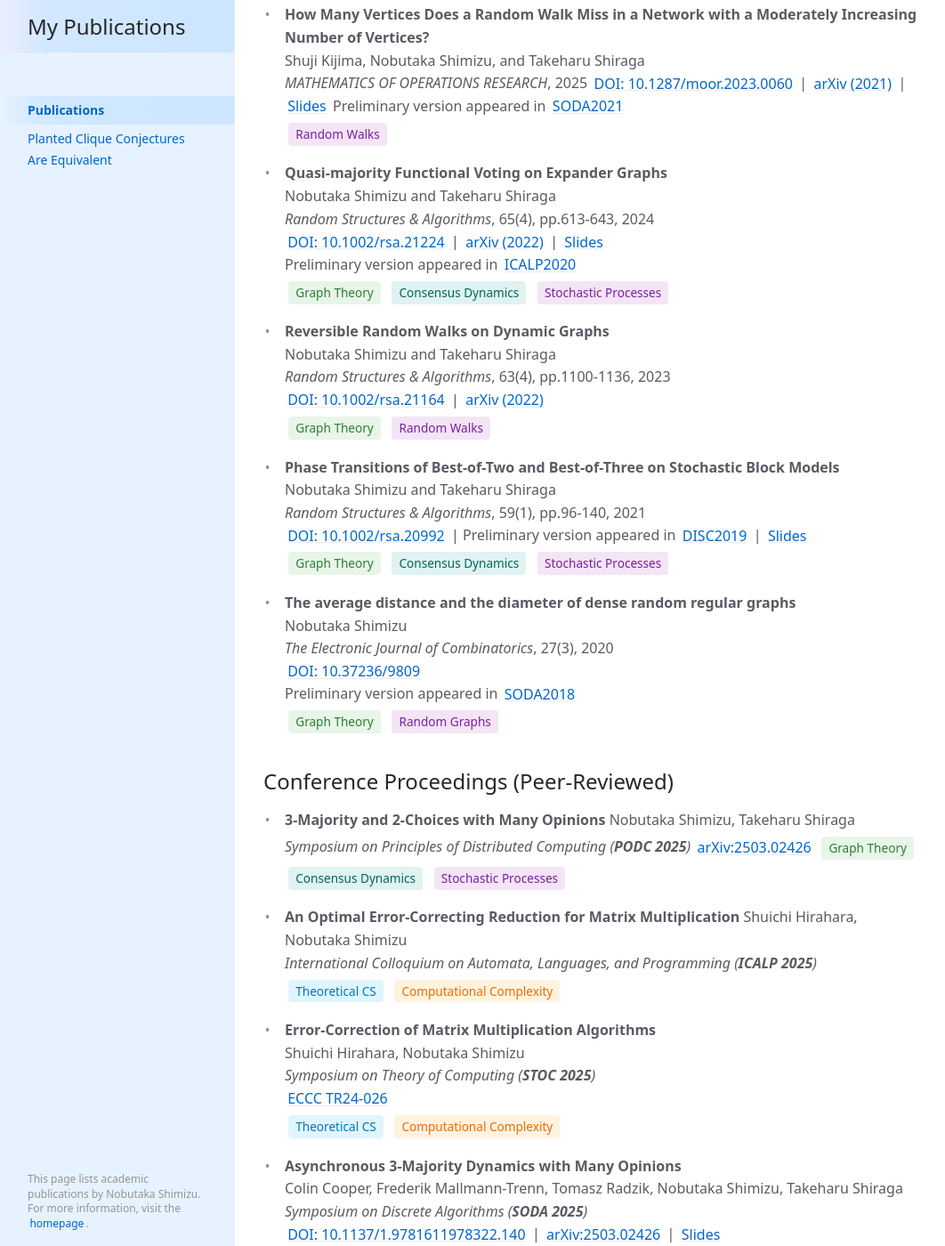
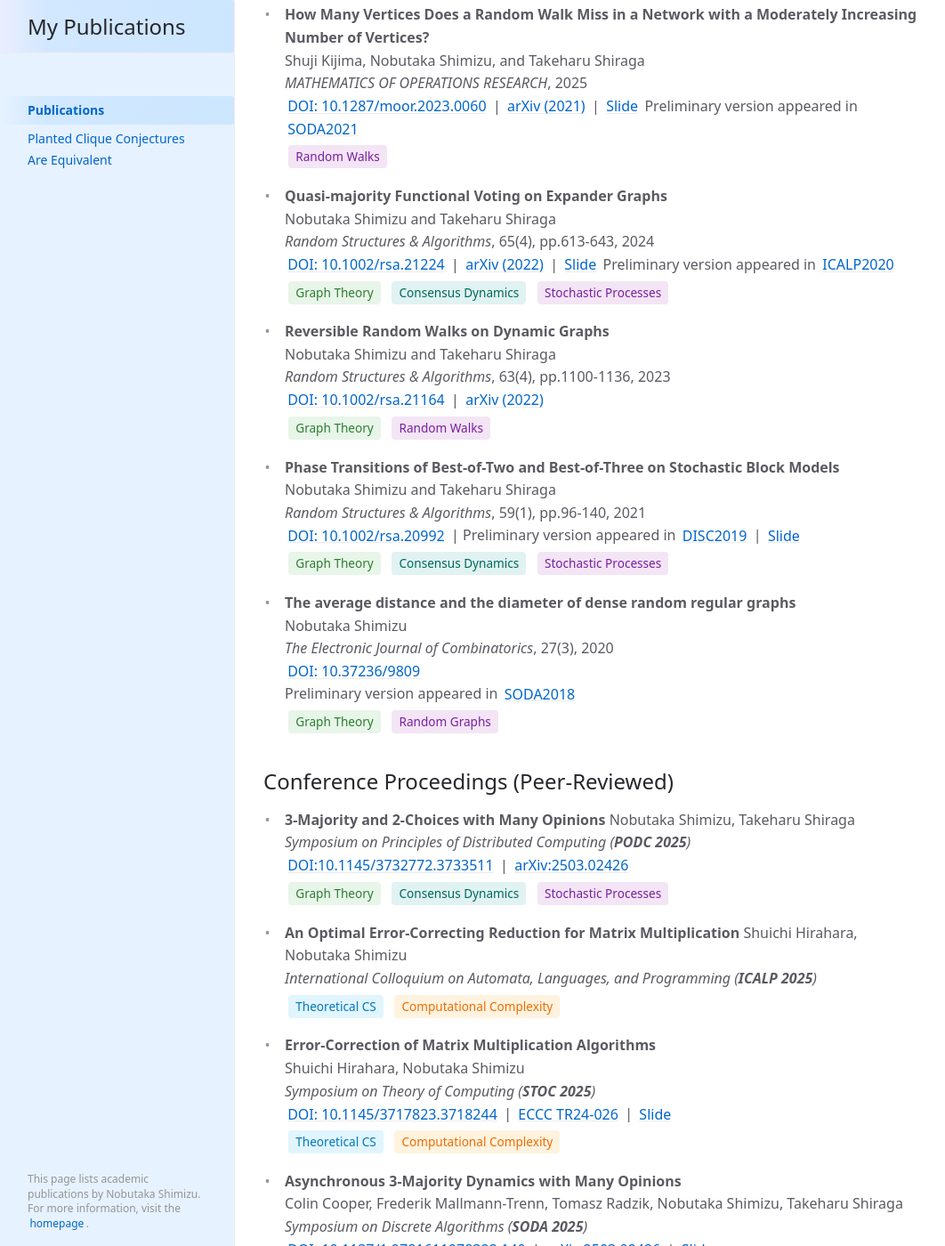
Before and after one commit to NobutakaShimizu/mypapers, a Jekyll site: the page built from index.md, in a window 1280 px wide and 1400 px high, scrolled down 344 px. Shown: the whole window at 89% size, without its empty margins (0-1062 px from the left). Built offline with Jekyll 4.4.1, drawn with Linux system fonts in a browser that asks for light colours; cached includes are drawn as plain includes; some of the changed text lies outside the part shown.

Commit message:
学術出版物リストにおいて、複数の論文の出版情報を更新し、特にスライドへのリンクを追加。これにより、研究成果へのアクセスが向上し、情報の整合性が強化された。また、検索データにおいても関連情報を更新し、視認性を改善。

```diff
--- a/index.md
+++ b/index.md
@@ -13,16 +13,16 @@ This publication list includes peer-reviewed journal articles, conference procee
 
 - **How Many Vertices Does a Random Walk Miss in a Network with a Moderately Increasing Number of Vertices?**
   Shuji Kijima, Nobutaka Shimizu, and Takeharu Shiraga
-  *MATHEMATICS OF OPERATIONS RESEARCH*, 2025
-  [DOI: 10.1287/moor.2023.0060](https://pubsonline.informs.org/doi/full/10.1287/moor.2023.0060) | [arXiv (2021)](https://arxiv.org/abs/2008.10837) | [Slides](https://speakerdeck.com/nobushimi/how-many-vertices-does-a-random-walk-miss-in-a-network-with-moderately-increasing-the-number-of-vertices)
-  Preliminary version appeared in [SODA2021](https://epubs.siam.org/doi/abs/10.1137/1.9781611976465.8?mobileUi=0)
+  *MATHEMATICS OF OPERATIONS RESEARCH*, 2025 <br>
+  [DOI: 10.1287/moor.2023.0060](https://pubsonline.informs.org/doi/full/10.1287/moor.2023.0060) | [arXiv (2021)](https://arxiv.org/abs/2008.10837) | [Slide](https://speakerdeck.com/nobushimi/how-many-vertices-does-a-random-walk-miss-in-a-network-with-moderately-increasing-the-number-of-vertices)
+  Preliminary version appeared in [SODA2021](https://epubs.siam.org/doi/abs/10.1137/1.9781611976465.8?mobileUi=0)  <br>
   <span class="paper-tag randomized">Random Walks</span>
 
 - **Quasi-majority Functional Voting on Expander Graphs**
   Nobutaka Shimizu and Takeharu Shiraga
-  *Random Structures & Algorithms*, 65(4), pp.613-643, 2024
-  [DOI: 10.1002/rsa.21224](https://onlinelibrary.wiley.com/doi/abs/10.1002/rsa.21224) | [arXiv (2022)](https://arxiv.org/abs/2002.07411) | [Slides](https://speakerdeck.com/nobushimi/quasi-majority-functional-voting-on-expander-graphs)
-  Preliminary version appeared in [ICALP2020](https://drops.dagstuhl.de/entities/document/10.4230/LIPIcs.ICALP.2020.97)
+  *Random Structures & Algorithms*, 65(4), pp.613-643, 2024  <br>
+  [DOI: 10.1002/rsa.21224](https://onlinelibrary.wiley.com/doi/abs/10.1002/rsa.21224) | [arXiv (2022)](https://arxiv.org/abs/2002.07411) | [Slide](https://speakerdeck.com/nobushimi/quasi-majority-functional-voting-on-expander-graphs)
+  Preliminary version appeared in [ICALP2020](https://drops.dagstuhl.de/entities/document/10.4230/LIPIcs.ICALP.2020.97)  <br>
   <span class="paper-tag graphs">Graph Theory</span> <span class="paper-tag consensus">Consensus Dynamics</span> <span class="paper-tag randomized">Stochastic Processes</span>
 
 - **Reversible Random Walks on Dynamic Graphs**
@@ -34,7 +34,7 @@ This publication list includes peer-reviewed journal articles, conference procee
 - **Phase Transitions of Best-of-Two and Best-of-Three on Stochastic Block Models**
   Nobutaka Shimizu and Takeharu Shiraga
   *Random Structures & Algorithms*, 59(1), pp.96-140, 2021
-  [DOI: 10.1002/rsa.20992](https://onlinelibrary.wiley.com/doi/abs/10.1002/rsa.20992) | Preliminary version appeared in [DISC2019](https://drops.dagstuhl.de/entities/document/10.4230/LIPIcs.DISC.2019.32) | [Slides](https://speakerdeck.com/nobushimi/phase-transitions-of-best-of-two-and-best-of-three-on-stochastic-block-models)
+  [DOI: 10.1002/rsa.20992](https://onlinelibrary.wiley.com/doi/abs/10.1002/rsa.20992) | Preliminary version appeared in [DISC2019](https://drops.dagstuhl.de/entities/document/10.4230/LIPIcs.DISC.2019.32) | [Slide](https://speakerdeck.com/nobushimi/phase-transitions-of-best-of-two-and-best-of-three-on-stochastic-block-models)
   <span class="paper-tag graphs">Graph Theory</span> <span class="paper-tag consensus">Consensus Dynamics</span> <span class="paper-tag randomized">Stochastic Processes</span>
 
 - **The average distance and the diameter of dense random regular graphs**
@@ -48,8 +48,8 @@ This publication list includes peer-reviewed journal articles, conference procee
 
 - **3-Majority and 2-Choices with Many Opinions**
   Nobutaka Shimizu, Takeharu Shiraga
-  *Symposium on Principles of Distributed Computing (**PODC 2025**)*
-  [arXiv:2503.02426](https://arxiv.org/abs/2503.02426)
+  *Symposium on Principles of Distributed Computing (**PODC 2025**)* <br>
+  [DOI:10.1145/3732772.3733511](https://dl.acm.org/doi/10.1145/3732772.3733511) | [arXiv:2503.02426](https://arxiv.org/abs/2503.02426) <br>
   <span class="paper-tag graphs">Graph Theory</span> <span class="paper-tag consensus">Consensus Dynamics</span> <span class="paper-tag randomized">Stochastic Processes</span>
 
 - **An Optimal Error-Correcting Reduction for Matrix Multiplication**
@@ -59,44 +59,45 @@ This publication list includes peer-reviewed journal articles, conference procee
 
 - **Error-Correction of Matrix Multiplication Algorithms**
   Shuichi Hirahara, Nobutaka Shimizu
-  *Symposium on Theory of Computing (**STOC 2025**)*
-  [ECCC TR24-026](https://eccc.weizmann.ac.il/report/2024/026/)
+  *Symposium on Theory of Computing (**STOC 2025**)*   <br>
+  [DOI: 10.1145/3717823.3718244](https://dl.acm.org/doi/10.1145/3717823.3718244) |
+  [ECCC TR24-026](https://eccc.weizmann.ac.il/report/2024/026/) | [Slide](https://nobutakashimizu.github.io/stoc25_slide) <br>
   <span class="paper-tag theory">Theoretical CS</span> <span class="paper-tag complexity">Computational Complexity</span>
 
 - **Asynchronous 3-Majority Dynamics with Many Opinions**
   Colin Cooper, Frederik Mallmann-Trenn, Tomasz Radzik, Nobutaka Shimizu, Takeharu Shiraga
-  *Symposium on Discrete Algorithms (**SODA 2025**)*
-  [DOI: 10.1137/1.9781611978322.140](https://epubs.siam.org/doi/10.1137/1.9781611978322.140) | [arXiv:2503.02426](https://arxiv.org/abs/2503.02426) | [Slides](https://nobutakashimizu.github.io/SODA25_slide/)
+  *Symposium on Discrete Algorithms (**SODA 2025**)*  <br>
+  [DOI: 10.1137/1.9781611978322.140](https://epubs.siam.org/doi/10.1137/1.9781611978322.140) | [arXiv:2503.02426](https://arxiv.org/abs/2503.02426) | [Slide](https://nobutakashimizu.github.io/SODA25_slide/)  <br>
   <span class="paper-tag graphs">Graph Theory</span> <span class="paper-tag consensus">Consensus Dynamics</span> <span class="paper-tag randomized">Stochastic Processes</span>
 
 - **Planted Clique Conjectures Are Equivalent**
   Shuichi Hirahara, Nobutaka Shimizu
   *Symposium on Theory of Computing (**STOC 2024**)*
-  [DOI: 10.1145/3618260.3649751](https://dl.acm.org/doi/abs/10.1145/3618260.3649751) | [ECCC TR24-058](https://eccc.weizmann.ac.il/report/2024/058/) | [Slides](https://speakerdeck.com/nobushimi/planted-clique-conjectures-are-equivalent)
+  [DOI: 10.1145/3618260.3649751](https://dl.acm.org/doi/abs/10.1145/3618260.3649751) | [ECCC TR24-058](https://eccc.weizmann.ac.il/report/2024/058/) | [Slide](https://speakerdeck.com/nobushimi/planted-clique-conjectures-are-equivalent)
   <span class="paper-tag theory">Theoretical CS</span> <span class="paper-tag complexity">Computational Complexity</span> <span class="paper-tag graphs">Graph Theory</span>
 
 - **Hardness Self-Amplification: Simplified, Optimized, and Unified**
   Shuichi Hirahara, Nobutaka Shimizu
   *Symposium on Theory of Computing (**STOC 2023**)*
-  [DOI: 10.1145/3564246.3585189](https://dl.acm.org/doi/10.1145/3564246.3585189) | [ECCC TR23-026](https://eccc.weizmann.ac.il/report/2023/026/) | [Slides](https://speakerdeck.com/nobushimi/hardness-self-amplification-simplified-optimized-and-unified)
+  [DOI: 10.1145/3564246.3585189](https://dl.acm.org/doi/10.1145/3564246.3585189) | [ECCC TR23-026](https://eccc.weizmann.ac.il/report/2023/026/) | [Slide](https://speakerdeck.com/nobushimi/hardness-self-amplification-simplified-optimized-and-unified)
   <span class="paper-tag theory">Theoretical CS</span> <span class="paper-tag complexity">Computational Complexity</span>
 
 - **Hardness Self-Amplification from Feasible Hard-Core Sets**
   Shuichi Hirahara, Nobutaka Shimizu
   *Foundations of Computer Science (**FOCS 2022**)*
-  [DOI: 10.1109/FOCS54457.2022.00083](https://ieeexplore.ieee.org/document/9996925) | [ECCC TR22-108](https://eccc.weizmann.ac.il/report/2022/108/) | [Slides](https://speakerdeck.com/nobushimi/hardness-self-amplification-from-feasible-hard-core-sets)
+  [DOI: 10.1109/FOCS54457.2022.00083](https://ieeexplore.ieee.org/document/9996925) | [ECCC TR22-108](https://eccc.weizmann.ac.il/report/2022/108/) | [Slide](https://speakerdeck.com/nobushimi/hardness-self-amplification-from-feasible-hard-core-sets)
   <span class="paper-tag theory">Theoretical CS</span> <span class="paper-tag complexity">Computational Complexity</span>
 
 - **Nearly Optimal Average-Case Complexity of Counting Bicliques Under SETH**
   Shuichi Hirahara, Nobutaka Shimizu
   *Symposium on Discrete Algorithms (**SODA 2021**)*
-  [DOI: 10.1137/1.9781611976465.140](https://epubs.siam.org/doi/10.1137/1.9781611976465.140) | [arXiv:2010.05822](https://arxiv.org/abs/2010.05822) | [Slides](https://speakerdeck.com/nobushimi/nearly-optimal-average-case-complexity-of-counting-bicliques-under-seth)
+  [DOI: 10.1137/1.9781611976465.140](https://epubs.siam.org/doi/10.1137/1.9781611976465.140) | [arXiv:2010.05822](https://arxiv.org/abs/2010.05822) | [Slide](https://speakerdeck.com/nobushimi/nearly-optimal-average-case-complexity-of-counting-bicliques-under-seth)
   <span class="paper-tag theory">Theoretical CS</span> <span class="paper-tag complexity">Computational Complexity</span> <span class="paper-tag graphs">Graph Theory</span>
 
 - **How Many Vertices Does a Random Walk Miss in a Network with Moderately Increasing the Number of Vertices?**
   Shuji Kijima, Nobutaka Shimizu, Takeharu Shiraga
   *Symposium on Discrete Algorithms (**SODA 2021**)*
-  [DOI: 10.1137/1.9781611976465.8](https://epubs.siam.org/doi/abs/10.1137/1.9781611976465.8?mobileUi=0) | [arXiv:2008.10837](https://arxiv.org/abs/2008.10837) | [Slides](https://speakerdeck.com/nobushimi/how-many-vertices-does-a-random-walk-miss-in-a-network-with-moderately-increasing-the-number-of-vertices)
+  [DOI: 10.1137/1.9781611976465.8](https://epubs.siam.org/doi/abs/10.1137/1.9781611976465.8?mobileUi=0) | [arXiv:2008.10837](https://arxiv.org/abs/2008.10837) | [Slide](https://speakerdeck.com/nobushimi/how-many-vertices-does-a-random-walk-miss-in-a-network-with-moderately-increasing-the-number-of-vertices)
   <span class="paper-tag graphs">Graph Theory</span> <span class="paper-tag randomized">Random Walks</span>
 
 - **Quasi-majority Functional Voting on Expander Graphs**
```
Also changed, not shown: 2 other files.
